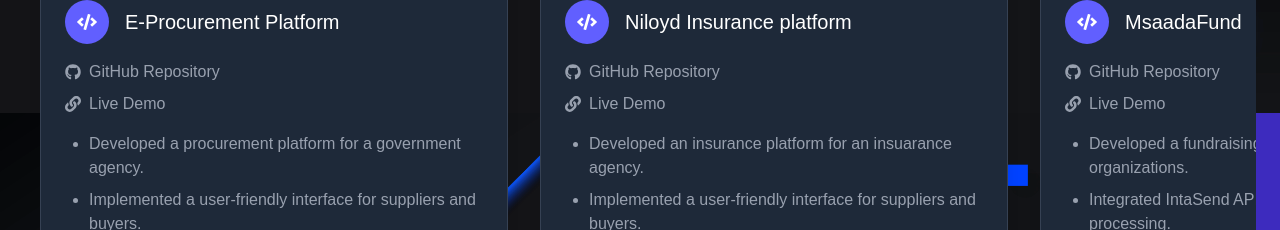
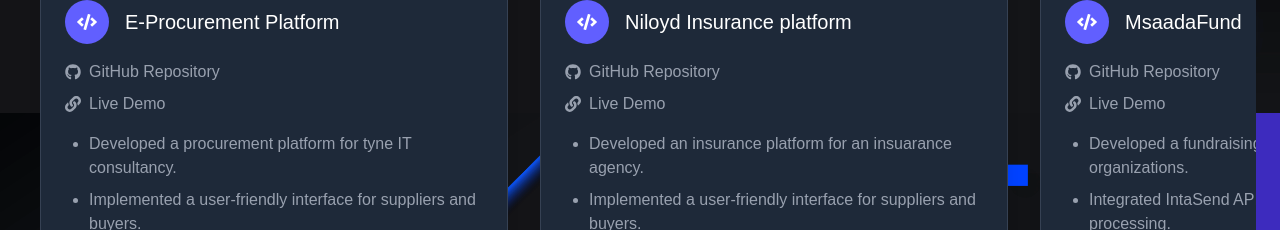
Before and after one commit to MuchokiDavid/my-portfolio, a React (Vite) app: page / in a window 1280 px wide. Shown: the part 3300-3530 px from the top of the page. Built offline with nearby package versions, Linux system fonts and the light colour scheme.

Commit message:
Update Projects component: refine project description for accuracy

```diff
--- a/src/components/Projects.jsx
+++ b/src/components/Projects.jsx
@@ -19,7 +19,7 @@
       githubLink: "https://github.com/tyneitafrica/e-procurement-frontend",
       liveLink: "https://procure360.vercel.app",
       description: [
-        "Developed a procurement platform for a government agency.",
+        "Developed a procurement platform for tyne IT consultancy.",
         "Implemented a user-friendly interface for suppliers and buyers.",
         "Integrated with PPRA API for real-time government data synchronization.",
         "Implemented user authentication and authorization using JWT tokens.",
```
